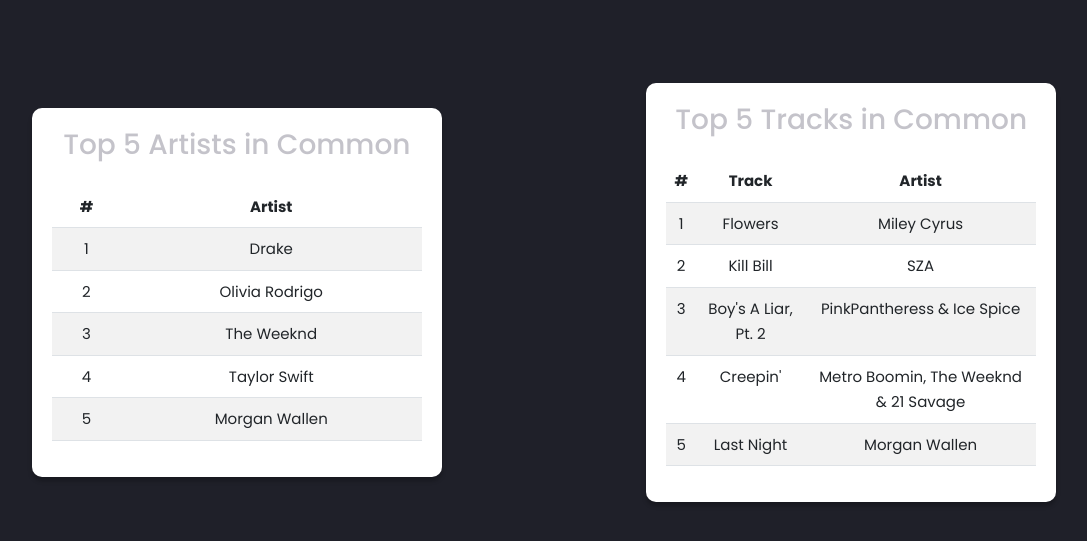
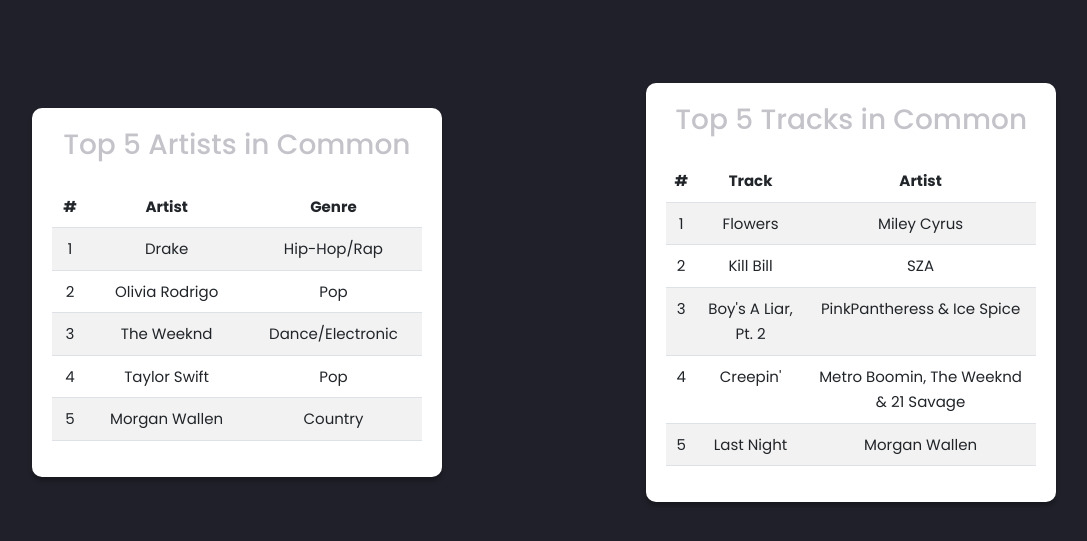
Before and after one commit to Scooney6/Euphonic, a Flask app: page /compare in a window 1280 px wide. Shown: the part 231-772 px from the top of the page, without its empty margins (96-1183 px from the left). Run offline with Flask 2, Linux system fonts and the light colour scheme; parts of the project's set-up code (start-up, migrations or seed data) failed here and were passed over; some libraries are stand-ins or nearby versions.

Commit message:
Genre Added to shared Artist
Genre Added to shared Artist
Minor tweaking is still needed.

```diff
--- a/Flask/templates/compare.html
+++ b/Flask/templates/compare.html
@@ -50,28 +50,34 @@
                             <tr>
                                 <th scope="col">#</th>
                                 <th scope="col">Artist</th>
+                                <th scope="col">Genre</th>
                             </tr>
                         </thead>
                         <tbody>
                             <tr>
                                 <td>1</td>
                                 <td>{{ artist_1 }}</td>
+                                <td>{{ artistGenre_1 }}</td>
                             </tr>
                             <tr>
                                 <td>2</td>
                                 <td>{{ artist_2 }}</td>
+                                <td>{{ artistGenre_2 }}</td>
                             </tr>
                             <tr>
                                 <td>3</td>
                                 <td>{{ artist_3 }}</td>
+                                <td>{{ artistGenre_3 }}</td>
                             </tr>
                             <tr>
                                 <td>4</td>
                                 <td>{{ artist_4 }}</td>
+                                <td>{{ artistGenre_4 }}</td>
                             </tr>
                             <tr>
                                 <td>5</td>
                                 <td>{{ artist_5 }}</td>
+                                <td>{{ artistGenre_5 }}</td>
                             </tr>
                         </tbody>
                     </table>
--- a/Flask/views.py
+++ b/Flask/views.py
@@ -32,10 +32,15 @@ def compare():
     friendsUsername = "Chris"
     comparison_score = 80
     artist_1 = "Drake"
+    artistGenre_1 = "Hip-Hop/Rap"
     artist_2 = "Olivia Rodrigo"
+    artistGenre_2 = "Pop"
     artist_3 = "The Weeknd"
+    artistGenre_3 = "Dance/Electronic"
     artist_4 = "Taylor Swift"
+    artistGenre_4 = "Pop"
     artist_5 = "Morgan Wallen"
+    artistGenre_5 = "Country"
     track_1 = "Flowers"
     trackArtist_1 = "Miley Cyrus"
     track_2 = "Kill Bill"
@@ -54,10 +59,15 @@ def compare():
         comparison_score=comparison_score,
         friendsUsername=friendsUsername,
         artist_1=artist_1,
+        artistGenre_1 = artistGenre_1,
         artist_2=artist_2,
+        artistGenre_2 = artistGenre_2,
         artist_3=artist_3,
+        artistGenre_3 = artistGenre_3,
         artist_4=artist_4,
+        artistGenre_4 = artistGenre_4,
         artist_5=artist_5,
+        artistGenre_5 = artistGenre_5,
         track_1=track_1,
         trackArtist_1=trackArtist_1,
         track_2=track_2,
```
